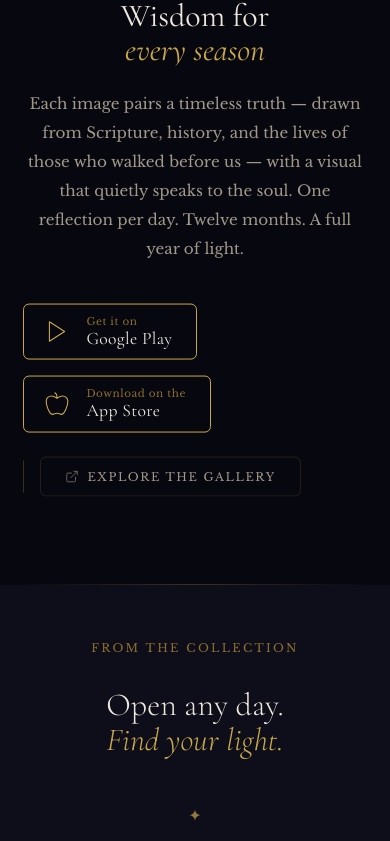
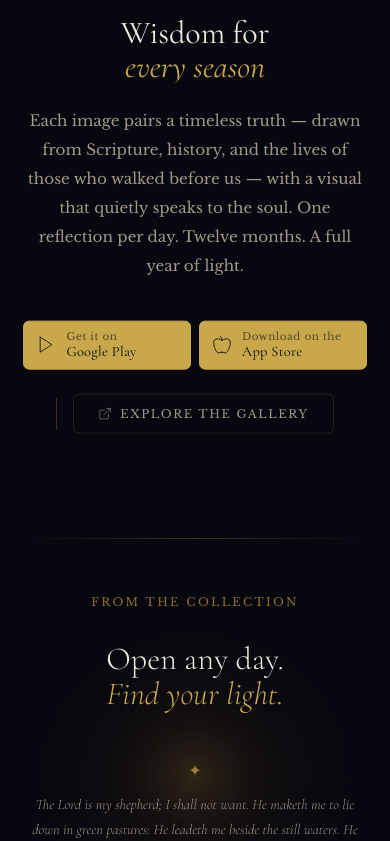
Before and after one commit to TimmyhalfZombie/let-there-be-lights, a React (Vite) app: page / in a window 390 px wide. Shown: the part 1852-2693 px from the top of the page. Built offline with nearby package versions, Linux system fonts and the light colour scheme.

Commit message:
UI:additional animation  on the Gallery Preview section

```diff
--- a/src/components/home/GalleryPreview.tsx
+++ b/src/components/home/GalleryPreview.tsx
@@ -13,8 +13,107 @@ const QUOTE_TEXT = "The Lord is my shepherd; I shall not want. He maketh me to l
 
 const MOBILE_BREAKPOINT = 1024
 
+function useDivineRadiance(canvasRef: React.RefObject<HTMLCanvasElement | null>, sectionRef: React.RefObject<HTMLElement | null>) {
+  useEffect(() => {
+    const canvas = canvasRef.current
+    const section = sectionRef.current
+    if (!canvas || !section) return
+
+    const ctx = canvas.getContext('2d')
+    if (!ctx) return
+
+    // Start invisible
+    canvas.style.opacity = '0'
+    canvas.style.transition = 'opacity 1.8s ease'
+
+    // Resize handler
+    function resize() {
+      if (!canvas) return
+      canvas.width = canvas.offsetWidth
+      canvas.height = canvas.offsetHeight
+    }
+    resize()
+    window.addEventListener('resize', resize)
+
+    // Fade-in on viewport entry
+    const observer = new IntersectionObserver((entries) => {
+      entries.forEach(entry => {
+        if (entry.isIntersecting) {
+          canvas!.style.opacity = '1'
+          observer.unobserve(entry.target)
+        }
+      })
+    }, { threshold: 0, rootMargin: '0px' })
+    observer.observe(section)
+
+    // Animation loop
+    let t = 0
+    let animId: number
+
+    function draw() {
+      if (!canvas || !ctx) return
+      const w = canvas.width, h = canvas.height
+      const cx = w / 2, cy = h / 2
+
+      ctx.clearRect(0, 0, w, h)
+
+      ctx.fillStyle = '#07070F'
+      ctx.fillRect(0, 0, w, h)
+
+      const pulse = 0.5 + 0.5 * Math.sin(t * 0.012)
+
+      // Outer glow
+      const r1 = Math.min(w, h) * 0.55 * (0.9 + 0.1 * pulse)
+      const g1 = ctx.createRadialGradient(cx, cy, 0, cx, cy, r1)
+      g1.addColorStop(0, 'rgba(180,130,40,0.13)')
+      g1.addColorStop(0.35, 'rgba(160,110,30,0.07)')
+      g1.addColorStop(1, 'rgba(0,0,0,0)')
+      ctx.fillStyle = g1
+      ctx.fillRect(0, 0, w, h)
+
+      // Inner glow
+      const r2 = Math.min(w, h) * 0.25 * (0.9 + 0.1 * pulse)
+      const g2 = ctx.createRadialGradient(cx, cy, 0, cx, cy, r2)
+      g2.addColorStop(0, 'rgba(220,170,60,0.10)')
+      g2.addColorStop(1, 'rgba(0,0,0,0)')
+      ctx.fillStyle = g2
+      ctx.fillRect(0, 0, w, h)
+
+      // Concentric rings
+      for (let i = 3; i >= 1; i--) {
+        const rr = Math.min(w, h) * (0.12 * i) * (0.95 + 0.05 * Math.sin(t * 0.015 + i))
+        ctx.strokeStyle = `rgba(201,168,76,${0.025 / i})`
+        ctx.lineWidth = i === 1 ? 1.5 : 1
+        ctx.beginPath()
+        ctx.arc(cx, cy, rr, 0, Math.PI * 2)
+        ctx.stroke()
+      }
+
+      t++
+      animId = requestAnimationFrame(draw)
+    }
+
+    // Pause when tab hidden
+    function onVisibilityChange() {
+      if (document.hidden) cancelAnimationFrame(animId)
+      else draw()
+    }
+    document.addEventListener('visibilitychange', onVisibilityChange)
+
+    draw()
+
+    return () => {
+      cancelAnimationFrame(animId)
+      window.removeEventListener('resize', resize)
+      document.removeEventListener('visibilitychange', onVisibilityChange)
+      observer.disconnect()
+    }
+  }, [canvasRef, sectionRef])
+}
+
 export default function GalleryPreview() {
   const sectionRef = useRef<HTMLElement>(null)
+  const canvasRef = useRef<HTMLCanvasElement>(null)
   const cardRefs = useRef<(HTMLElement | null)[]>([])
   const scrollAreaRef = useRef<HTMLDivElement>(null)
   const quoteRef = useRef<HTMLDivElement>(null)
@@ -28,6 +127,9 @@ export default function GalleryPreview() {
     window.addEventListener('resize', onResize)
     return () => window.removeEventListener('resize', onResize)
   }, [])
+
+  // Divine Radiance canvas animation
+  useDivineRadiance(canvasRef, sectionRef)
 
   // Observe .reveal elements
   useEffect(() => {
@@ -135,8 +237,11 @@ export default function GalleryPreview() {
 
   return (
     <section id="gallery_preview" className="gallery-preview" ref={sectionRef}>
-      {/* Header */}
-      <div className="container gallery-preview__header">
+      {/* Divine Radiance canvas background */}
+      <canvas ref={canvasRef} id="radiance-bg" />
+
+      {/* Header — z-index 1 above canvas */}
+      <div className="container gallery-preview__header" style={{ position: 'relative', zIndex: 1 }}>
         <p className="section-eyebrow reveal">From the Collection</p>
         <h2 className="gallery-preview__title reveal">
           Open any day.<br /><em>Find your light.</em>
@@ -145,7 +250,7 @@ export default function GalleryPreview() {
 
       {/* Images + scroll area — desktop only */}
       {!isMobile && (
-        <>
+        <div style={{ position: 'relative', zIndex: 1 }}>
           <div className="gallery-alternating">
             <div
               className="gallery-row gallery-row--left"
@@ -191,12 +296,12 @@ export default function GalleryPreview() {
 
             <div style={{ height: '60vh' }} />
           </div>
-        </>
+        </div>
       )}
 
       {/* Mobile: just show the verse */}
       {isMobile && (
-        <div className="gallery-mobile-quote">
+        <div className="gallery-mobile-quote" style={{ position: 'relative', zIndex: 1 }}>
           <div className="gallery-center-icon" aria-hidden="true">✦</div>
           <blockquote className="gallery-center-text">
             {QUOTE_TEXT}
@@ -206,7 +311,7 @@ export default function GalleryPreview() {
       )}
 
       {/* Footer CTA */}
-      <div className="container">
+      <div className="container" style={{ position: 'relative', zIndex: 1 }}>
         <div className="gallery-preview__cta-wrap reveal">
           <a href="https://let-there-be-lights.org/biblegallery/gallery" className="gallery-preview__cta">
             View All 365 →
--- a/src/style.css
+++ b/src/style.css
@@ -536,18 +536,19 @@ button {
   align-items: center;
   gap: 16px;
   padding: 12px 24px 12px 20px;
-  border: 1px solid var(--gold);
+  border: 1px solid #C9A84C;
   border-radius: 6px;
-  background: transparent;
+  background: #C9A84C;
   transition: var(--transition);
 }
 
 .app-store-btn:hover {
-  background: var(--gold-glow);
+  background: #d4b55e;
+  border-color: #d4b55e;
 }
 
 .app-store-btn__icon {
-  color: var(--gold);
+  color: #07070F;
   display: flex;
   align-items: center;
   justify-content: center;
@@ -562,7 +563,7 @@ button {
 .app-store-btn__sub {
   font-family: var(--font-body);
   font-size: 0.65rem;
-  color: var(--gold-muted);
+  color: rgba(7, 7, 15, 0.6);
   letter-spacing: 0.05em;
   margin-bottom: 2px;
 }
@@ -570,7 +571,7 @@ button {
 .app-store-btn__main {
   font-family: var(--font-display);
   font-size: 1.1rem;
-  color: var(--text);
+  color: #07070F;
   letter-spacing: 0.02em;
   line-height: 1;
 }
@@ -629,8 +630,29 @@ button {
    GALLERY PREVIEW — Sticky-scroll layout
    ============================================ */
 .gallery-preview {
-  background: var(--bg-surface);
+  position: relative;
+  /* overflow: hidden removed so sticky works */
   padding: var(--section-py) 0;
+}
+
+/* Divine Radiance canvas */
+canvas#radiance-bg {
+  position: sticky;
+  top: 0;
+  left: 0;
+  width: 100%;
+  height: 100vh;
+  margin-bottom: -100vh;
+  z-index: 0;
+  pointer-events: none;
+}
+
+@media (max-width: 1024px) {
+  canvas#radiance-bg {
+    position: absolute;
+    height: 100%;
+    margin-bottom: 0;
+  }
 }
 
 /* Alternating layout: images one at a time */
@@ -1580,6 +1602,48 @@ button {
     margin-right: auto;
   }
 
+  /* APP BUTTONS — solid gold fill on mobile */
+  .app-links-row {
+    display: flex;
+    flex-wrap: nowrap;
+    gap: 0.5rem;
+    justify-content: center;
+  }
+
+  .app-store-btn {
+    padding: 10px 14px 10px 12px !important;
+    gap: 10px !important;
+    flex: 1;
+    min-width: 0;
+    background: #C9A84C !important;
+    border: 1px solid #C9A84C !important;
+  }
+
+  .app-store-btn:hover {
+    background: #C9A84C !important;
+  }
+
+  .app-store-btn__icon {
+    color: #07070F !important;
+  }
+
+  .app-store-btn__sub {
+    color: rgba(7, 7, 15, 0.6) !important;
+  }
+
+  .app-store-btn__main {
+    font-size: 0.9rem !important;
+    color: #07070F !important;
+  }
+
+  .app-store-btn__icon svg {
+    width: 20px;
+    height: 20px;
+  }
+
+  .app-links-secondary {
+    justify-content: center;
+  }
 
   /* MONTHS — slower marquee on mobile */
   .months-marquee {
```
